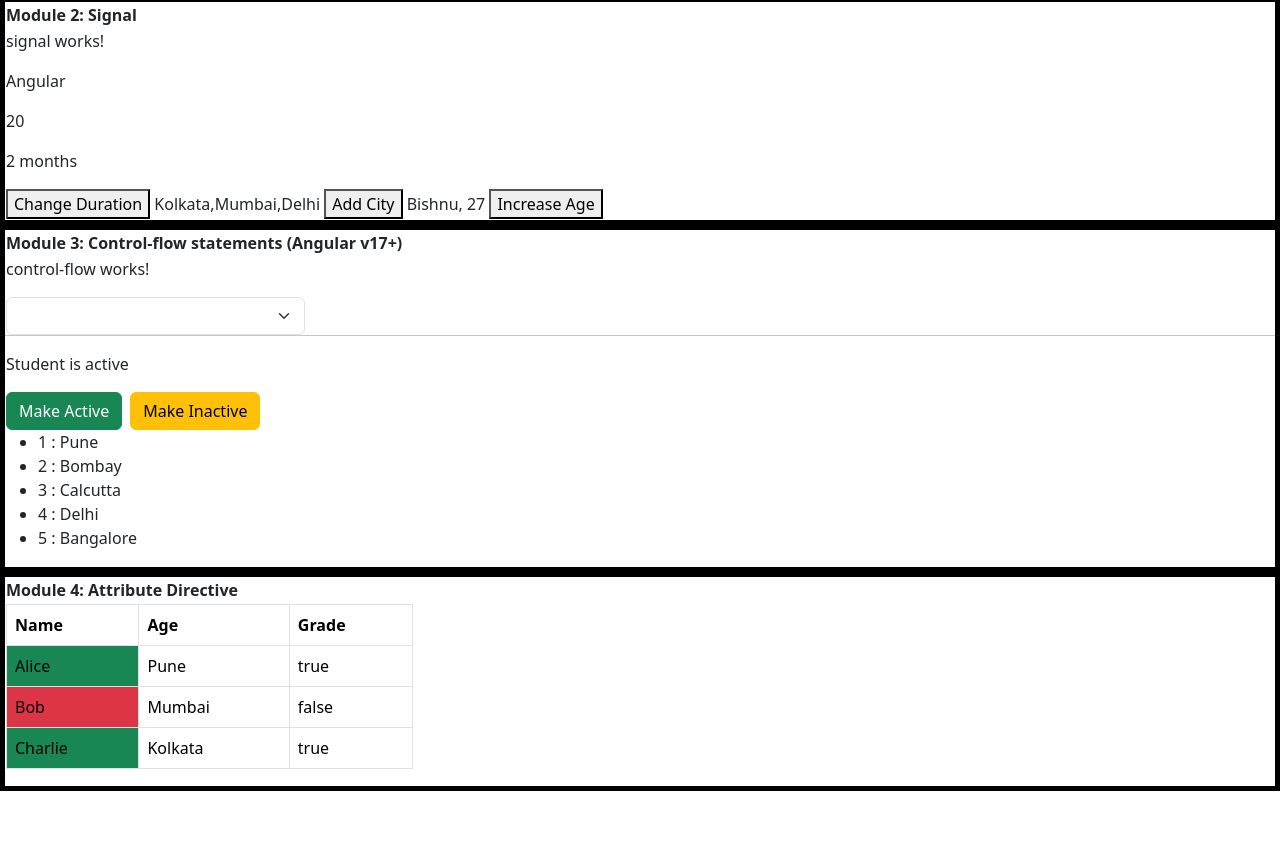
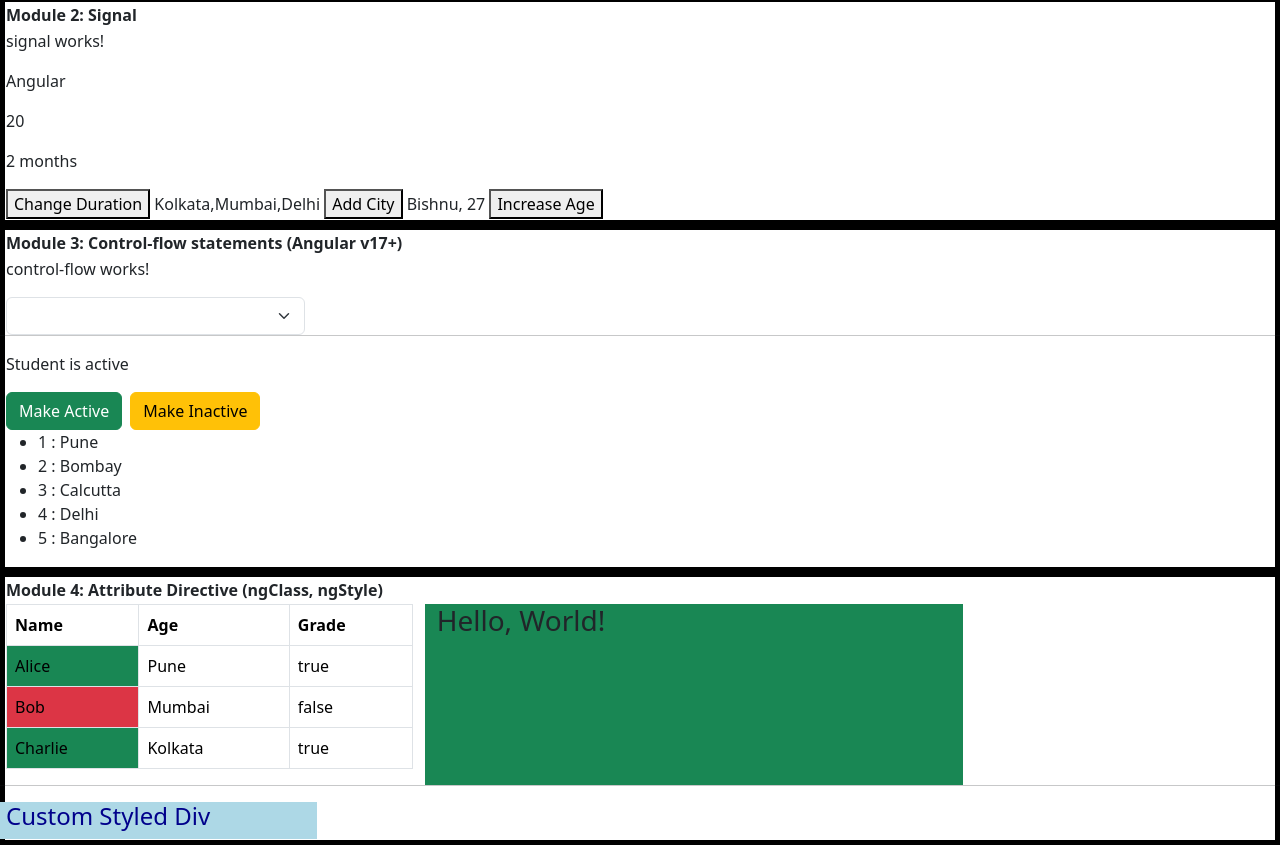
Before and after one commit to bishnumishra98/Second-Angular-App, an Angular app: page / in a window 1280 px wide. Shown: the part 569-1414 px from the top of the page. Before the commit the page ends 1360 px from the top, so only its background shows below. Built offline with nearby package versions, Linux system fonts and the light colour scheme.

Commit message:
attribute directive in Angular

```diff
--- a/src/app/app.html
+++ b/src/app/app.html
@@ -54,7 +54,7 @@
 <table style="width: 100%; border: 5px solid black;">
     <tr>
         <td>
-            <b>Module 4: Attribute Directive</b>
+            <b>Module 4: Attribute Directive (ngClass, ngStyle)</b>
         </td>
     </tr>
     <tr>
--- a/src/app/app.ts
+++ b/src/app/app.ts
@@ -11,7 +11,6 @@
 
 
 import { Component, signal } from '@angular/core';
-import { RouterOutlet } from '@angular/router';
 import { Admin } from "./components/admin/admin";
 import { User } from "./components/user/user";
 import { DataBinding } from './components/data-binding/data-binding';
@@ -21,7 +20,7 @@ import { Attribute } from './components/attribute/attribute';
 
 @Component({
   selector: 'app-root',
-  imports: [RouterOutlet, Admin, User, DataBinding, Signal, ControlFlow, Attribute],
+  imports: [Admin, User, DataBinding, Signal, ControlFlow, Attribute],
   templateUrl: './app.html',
   styleUrl: './app.css'
 })
--- a/src/app/components/attribute/attribute.html
+++ b/src/app/components/attribute/attribute.html
@@ -3,6 +3,7 @@
      based on the evaluation of an expression. To use ngClass, we need to first import it in .ts file. -->
 
 <div class="row">
+    <!-- Applying dynamic class to an element based on a condition -->
     <div class="col-4">
         <table class="table table-bordered">
             <thead>
@@ -23,4 +24,23 @@
             </tbody>
         </table>
     </div>
+
+    <!-- Applying dynamic class to an element based on a variable -->
+    <div class="col-5" [ngClass]="themeClass">
+        <h3>Hello, World!</h3>
+    </div>
+
+    <hr>
+
+    <!-- Applying dynamic class to an element based on an object -->
+    <div class="col-3" [ngStyle]="customCSS">
+        <h4>Custom Styled Div</h4>
+    </div>
 </div>
+
+<!-- Feature 	     ngClass	                           ngStyle
+    --------------------------------------------------------------------------------------------------------------------
+     Primary Role	 Adds/removes CSS classes.	           Sets inline CSS styles.
+     Input Types     String, Array, or Object.	           Object only.
+     Best Use Case   Toggling predefined sets of styles.   Applying unique, calculated values (e.g., specific colors).
+     Maintenance     Higher; logic stays in CSS files.	   Lower; styles are defined in the template.                -->
--- a/src/app/components/attribute/attribute.ts
+++ b/src/app/components/attribute/attribute.ts
@@ -1,9 +1,9 @@
-import { NgClass } from '@angular/common';
+import { NgClass, NgStyle } from '@angular/common';
 import { Component } from '@angular/core';
 
 @Component({
   selector: 'app-attribute',
-  imports: [NgClass],
+  imports: [NgClass, NgStyle],
   templateUrl: './attribute.html',
   styleUrl: './attribute.css',
 })
@@ -13,4 +13,12 @@ export class Attribute {
     { name: 'Bob', city: 'Mumbai', status: false },
     { name: 'Charlie', city: 'Kolkata', status: true },
   ];
+
+  themeClass: string = 'bg-success';
+
+  customCSS: any = {
+    'background-color': 'lightblue',
+    'color': 'darkblue',
+    'font-size': '10px',
+  };
 }
```
